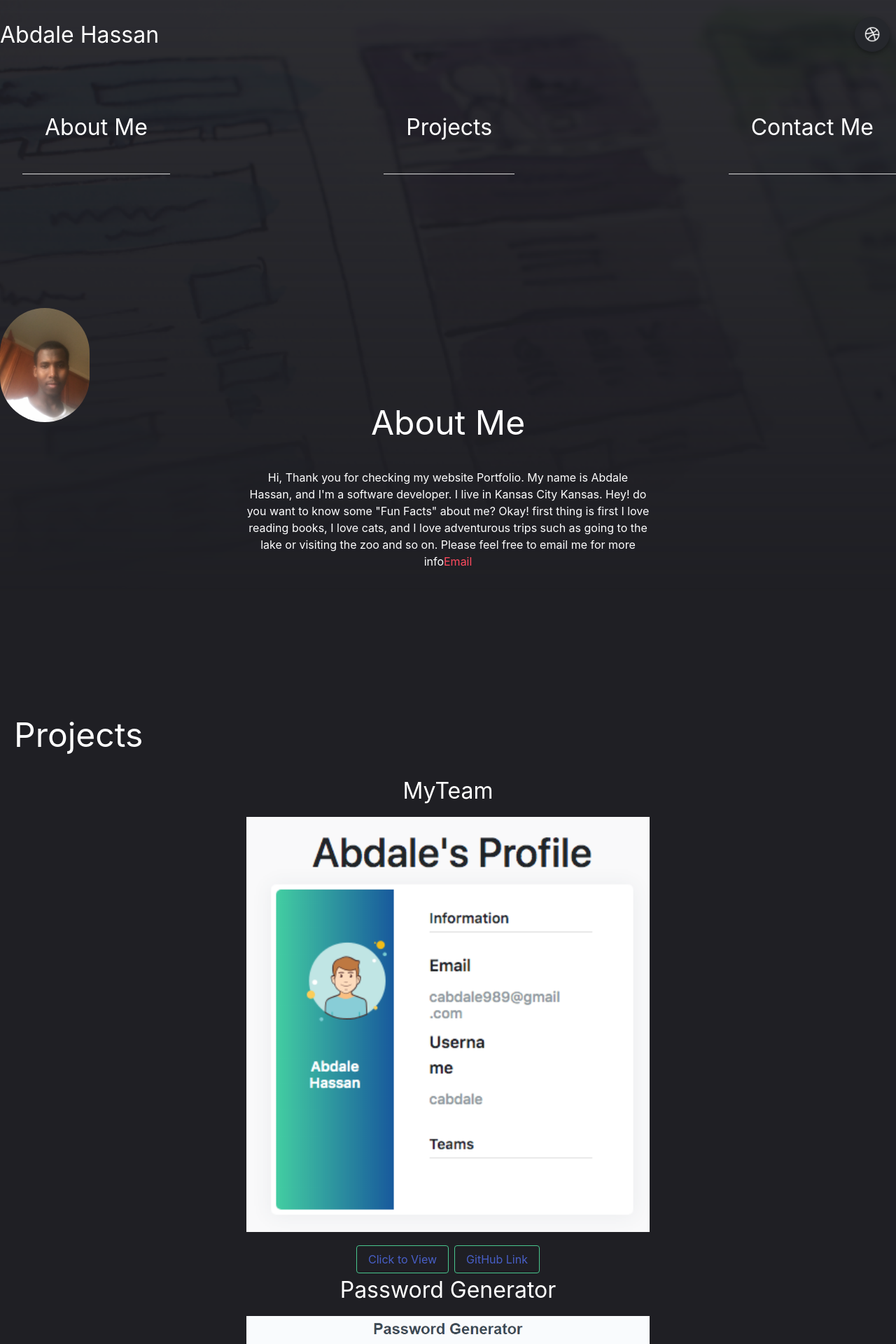
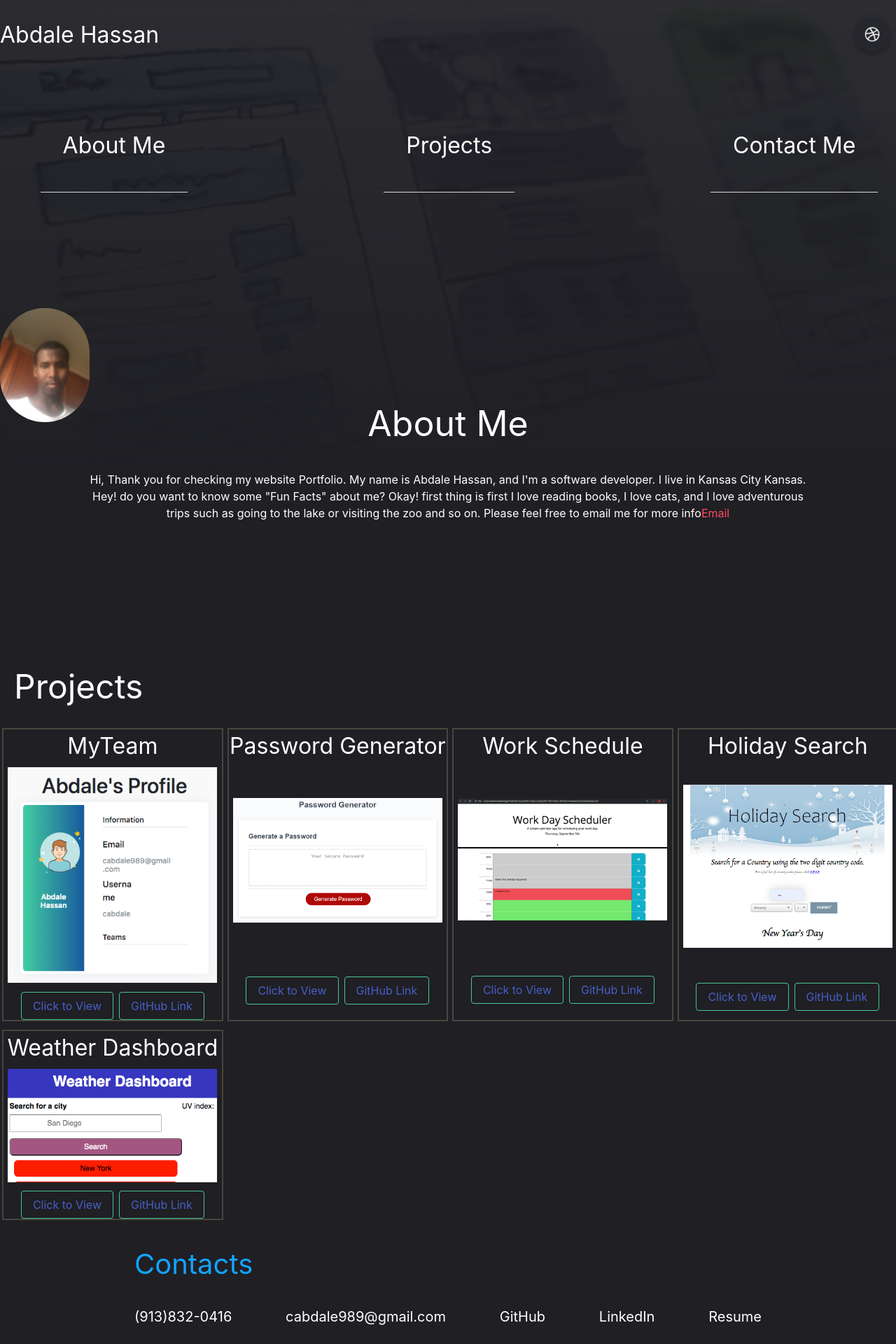
Before and after one commit to Abdale88/15_React_Portfolio, a React (Create React App) app in the folder react-portfolio/: page / in a window 1280 px wide. Shown: the top 1920 px of the page at 70% size. Built offline with nearby package versions, Linux system fonts and the light colour scheme.

Commit message:
add media query for mobile first design

```diff
--- a/react-portfolio/src/style/index.css
+++ b/react-portfolio/src/style/index.css
@@ -139,3 +139,168 @@ footer{
 footer p {
     color: #404348
 }
+
+ /* Small devices (landscape phones, 576px and up) */
+@media only screen and (min-width: 280px) {
+
+
+    header p{
+        width: 100%;
+
+    }
+    header h1{
+        font-size: 30px;
+    }
+    .work a img{
+        margin: 2%;
+        width: 96%;
+    }
+    .content ul{
+       display: flex;
+       flex-wrap: wrap;
+       padding: 20%;
+    }
+}
+
+ /* /* Medium devices (tablets, 768px and up) */
+ @media only screen and  (min-width: 768px) {
+
+    header p{
+        width: 100%;
+
+    }
+    header h1{
+        font-size: 30px;
+    }
+
+    .content ul{
+        display: flex;
+        flex-wrap: wrap;
+        padding: 20%;
+     }
+    .work{
+        display: grid;
+        grid-template-columns: repeat(auto-fill, minmax(300px, 1fr));
+       grid-column-gap: 6px;
+       grid-row-gap:6px;
+     }
+    .work  figure{
+        display: grid;
+        flex-direction: row;
+        flex-wrap: wrap;
+         width: 100%;
+         border: 2px solid rgb(73, 68, 61);
+         margin: 1%;
+    }
+    .work2 a img{
+
+        margin: 2%;
+        width: 96%;
+    }
+}
+
+/*  Large devices (desktops, 992px and up) */
+@media only screen and  (min-width: 992px) {
+
+    header p{
+        width: 100%;
+    }
+
+    .content ul{
+        display: flex;
+        flex-wrap: wrap;
+        padding: 2%;
+     }
+
+    .work{
+        display: grid;
+        grid-template-columns: repeat(auto-fill, minmax(300px, 1fr));
+       grid-column-gap: 6px;
+       grid-row-gap:6px;
+     }
+    .work  figure{
+        display: grid;
+        flex-direction: row;
+        flex-wrap: wrap;
+         width: 100%;
+         border: 2px solid rgb(73, 68, 61);
+         margin: 1%;
+    }
+
+    .whatIDo  ul {
+        display: flex;
+        justify-content: space-between;
+
+    }
+
+
+     footer{
+         text-align: left;
+         width: 90%;
+         margin: 60px auto;
+     }
+}
+
+/*  Extra large devices (large desktops, 1200px and up) */
+@media only screen and  (min-width: 1200px) {
+
+
+    header p{
+        width: 80%;
+    }
+
+    header h1{
+        font-size: 50px;
+    }
+
+    .content ul{
+        display: flex;
+        flex-wrap: wrap;
+        padding: 2%;
+         /* background-color: yellowgreen; */
+     }
+
+    .work{
+        display: grid;
+        grid-template-columns: repeat(auto-fill, minmax(290px, 1fr));
+       grid-column-gap: 6px;
+       grid-row-gap:6px;
+     }
+    .work  figure{
+        display: grid;
+        flex-direction: row;
+        flex-wrap: wrap;
+         width: 100%;
+         border: 2px solid rgb(73, 68, 61);
+         margin: 1%;
+    }
+
+
+    .whatIDo{
+        text-align: 96%;
+        width: 70%;
+
+        margin: 30px auto 100px auto;
+
+    }
+    .whatIDo  ul {
+        display: flex;
+        justify-content: space-between;
+    }
+
+    .whatIDo  ul li a {
+        font-size: 20px;
+        color: white
+    }
+
+    .whatIDo  ul li a:hover{
+        background-color: rgb(103, 167, 103);
+        border-radius: 3px;
+    }
+
+    footer{
+        text-align: left;
+        width: 90%;
+        margin: 60px auto;
+    }
+}
```
